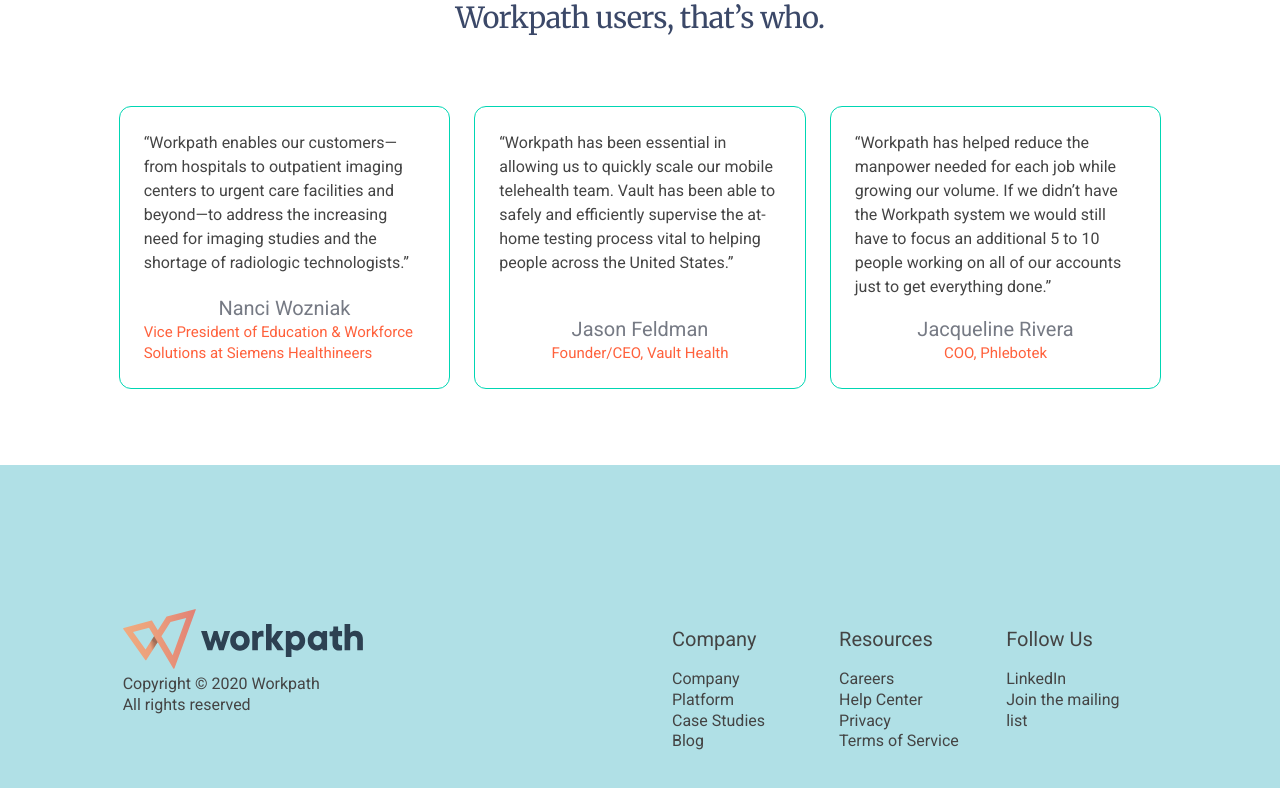
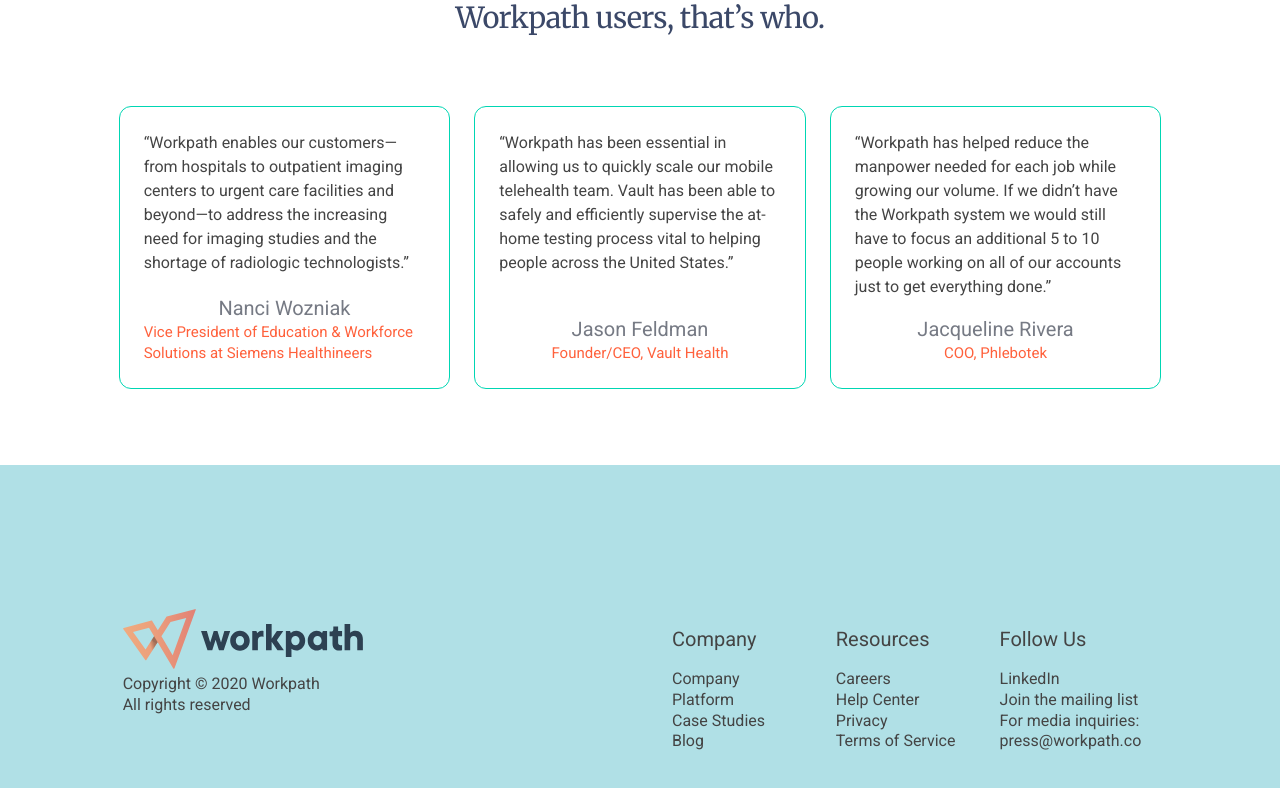
Before and after one commit to nickmjones/workpath.co, a Next.js app: page / in a window 1280 px wide. Shown: the part 4267-5055 px from the top of the page. Built offline with nearby package versions, Linux system fonts and the light colour scheme.

Commit message:
Adds media inquiries

```diff
--- a/components/footer.js
+++ b/components/footer.js
@@ -46,6 +46,7 @@
                 </a>
               </li>
               <li>Join the mailing list</li>
+              <li>For media inquiries: press@workpath.co</li>
             </ul>
           </div>
 
```
